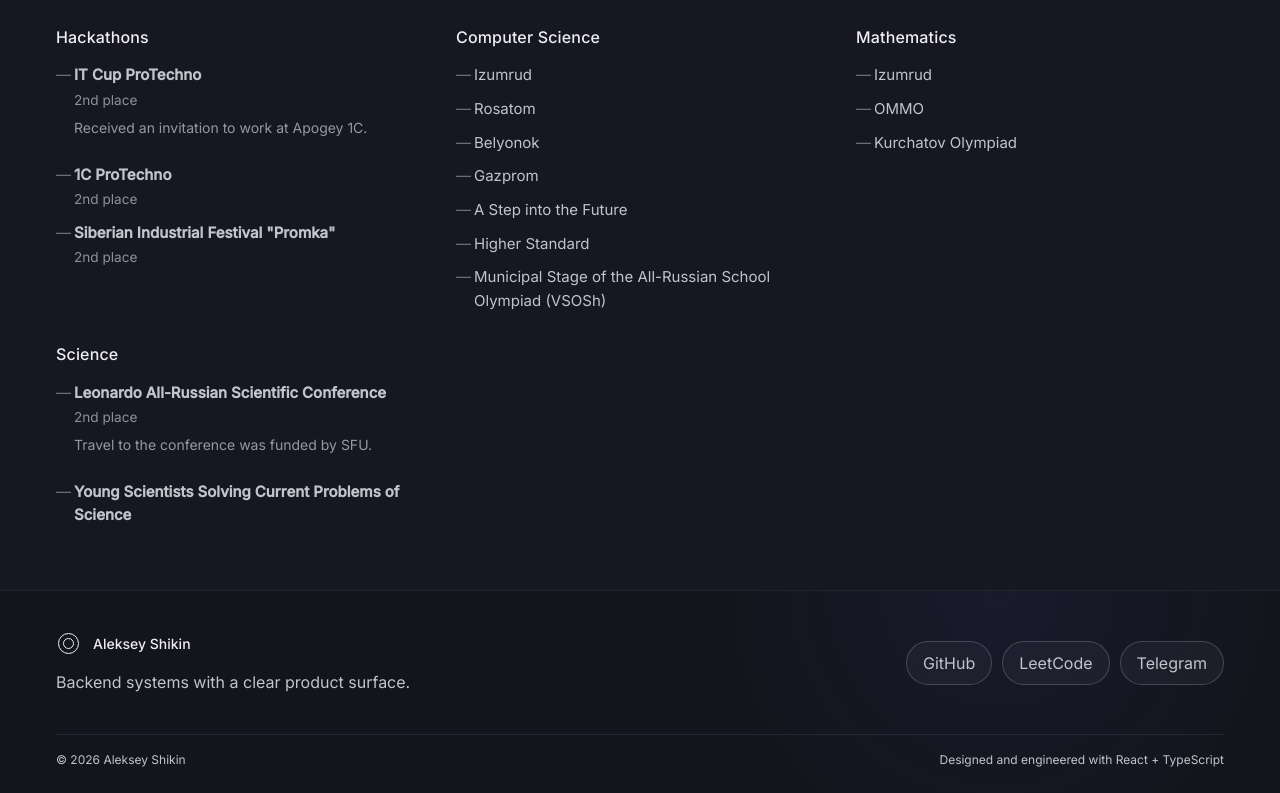
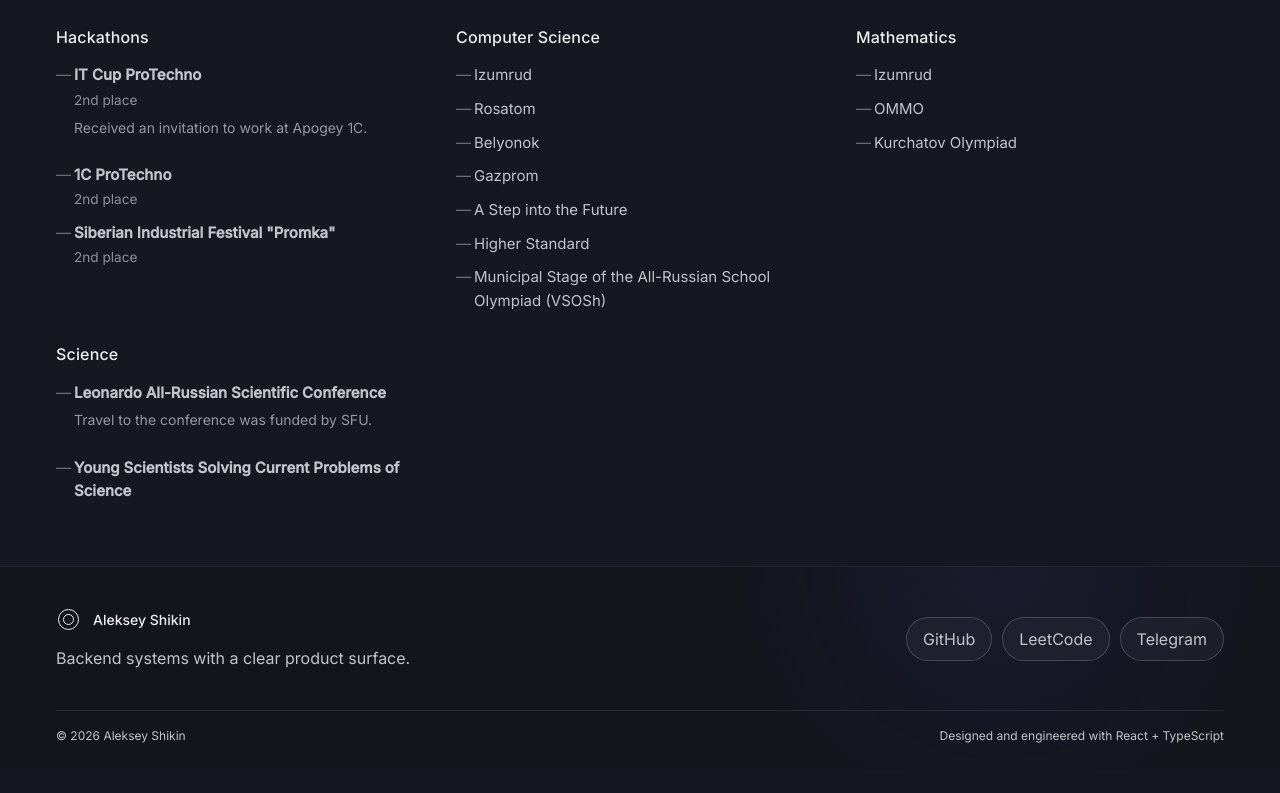
Before and after one commit to Fozu7916/My-site-portfolio, a React (Vite) app: page /hall-of-fame in a window 1280 px wide. Shown: the part 1665-2458 px from the top of the page. After the commit the page ends 2434 px from the top, so only its background shows below. Built offline with nearby package versions, Linux system fonts and the light colour scheme.

Commit message:
fixed bug with nonexistent result item

```diff
--- a/src/pages/HallOfFamePage.tsx
+++ b/src/pages/HallOfFamePage.tsx
@@ -128,9 +128,7 @@
             {detailedAchievements.science.map((item) => (
               <li key={item.name}>
                 <strong>{item.name}</strong>
-                {item.result && (
-                  <span className="achievement-result">{item.result}</span>
-                )}
+
                 {'note' in item && <p>{item.note}</p>}
               </li>
             ))}
```
